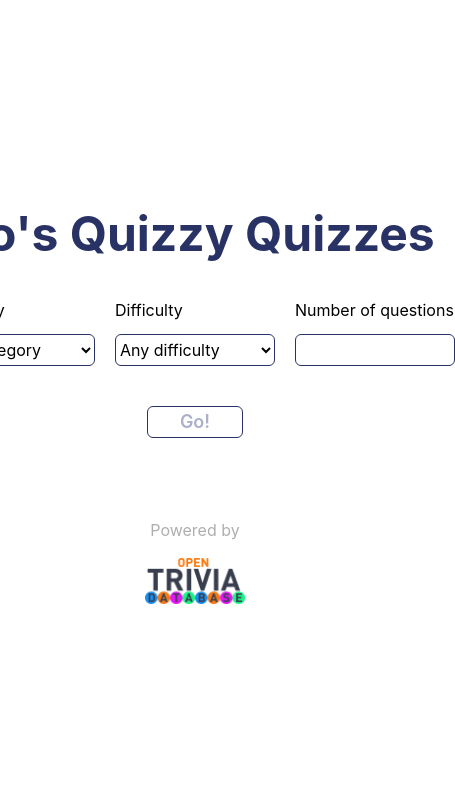
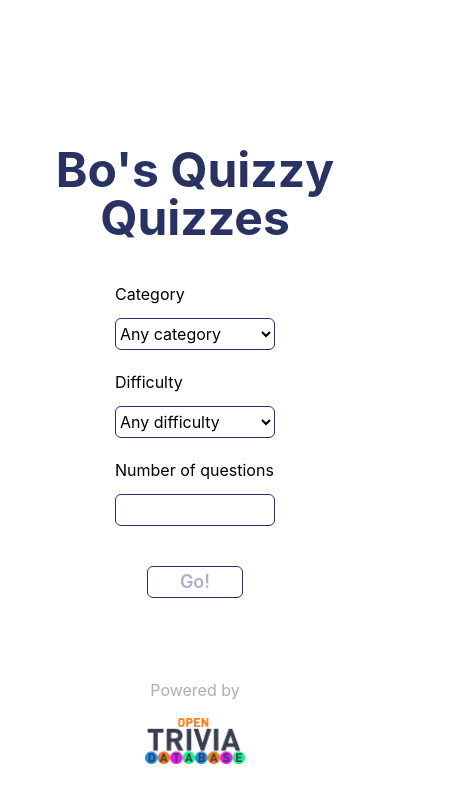
Before and after one commit to sempitrnal/quizzy-quizzes, a React (Create React App) app: page / in a window 390 px wide. Shown: the top 802 px of the page, 455 px wide, since content can reach past the window. Built offline with nearby package versions, Linux system fonts and the light colour scheme.

Commit message:
added mobile responsiveness

```diff
--- a/public/index.html
+++ b/public/index.html
@@ -5,6 +5,7 @@
     <link rel="icon" href="%PUBLIC_URL%/favicon.ico" />
     <meta name="viewport" content="width=device-width, initial-scale=1" />
     <meta name="theme-color" content="#000000" />
+
     <meta
       name="description"
       content="Web site created using create-react-app"
@@ -24,7 +25,7 @@
       work correctly both with client-side routing and a non-root public URL.
       Learn how to configure a non-root public URL by running `npm run build`.
     -->
-    <title>React App</title>
+    <title>Quizzy Quizzes</title>
   </head>
   <body>
     <noscript>You need to enable JavaScript to run this app.</noscript>
--- a/src/components/Home.jsx
+++ b/src/components/Home.jsx
@@ -28,9 +28,9 @@ function Home({ startQuiz, quizDetails, setQuizDetails }) {
       animate={{ y: 0, opacity: 1 }}
       exit={{ scale: 5, opacity: 0 }}
       transition={{ duration: 0.8 }}
-      className="flex flex-col justify-center items-center absolute bottom-[15rem]"
+      className="flex flex-col justify-center items-center absolute bottom-[5rem] lg:bottom-[15rem] overflow-hidden"
     >
-      <p className="text-5xl text-[#293264] font-bold mb-10 font-[Inter]">
+      <p className="text-5xl text-[#293264] font-bold mb-10 font-[Inter] text-center">
         Bo's Quizzy Quizzes
       </p>
 
@@ -42,7 +42,7 @@ function Home({ startQuiz, quizDetails, setQuizDetails }) {
           startQuiz();
         }}
       >
-        <div className="flex items-end gap-5">
+        <div className="flex items-end gap-5 flex-col lg:flex-row">
           <div className="flex flex-col">
             <label htmlFor="category" className="mb-3">
               Category
--- a/src/components/Loader.jsx
+++ b/src/components/Loader.jsx
@@ -1,13 +1,13 @@
-import React from 'react';
-import { ClipLoader } from 'react-spinners';
-import { motion, AnimatePresence } from 'framer-motion';
+import React from "react";
+import { ClipLoader } from "react-spinners";
+import { motion, AnimatePresence } from "framer-motion";
 function Loader({ variants }) {
   return (
     <motion.div
       initial="hidden"
       animate="visible"
       exit={{ opacity: 0 }}
-      className="fixed top-[28rem] right-[60rem]"
+      className="fixed left-[50%] bottom-[50%] translate-x-[50%]"
       variants={variants}
     >
       <ClipLoader color="#4D5B9E" />
--- a/src/components/quiz/Question.jsx
+++ b/src/components/quiz/Question.jsx
@@ -2,7 +2,7 @@ import React from "react";
 
 function Question({ question }) {
   return (
-    <div className="mb-10 text-2xl text-[#293264] font-[700] font-[Inter]">
+    <div className="mb-10 text-sm md:text-md lg:text-lg xl:text-2xl text-[#293264] font-[700] font-[Inter]">
       <p dangerouslySetInnerHTML={{ __html: question }}></p>
     </div>
   );
--- a/src/components/quiz/Quiz.jsx
+++ b/src/components/quiz/Quiz.jsx
@@ -213,18 +213,18 @@ function Quiz({ quizDetails, back }) {
           transition={{ delay: 0.8 }}
         >
           <div className="">
-            <h1 className="text-lg text-[#bfc4dc] font-semibold font-[Inter]">
+            <h1 className="text-xs lg:text-lg text-[#bfc4dc] font-semibold font-[Inter]">
               Quiz Difficulty
             </h1>
-            <p className="text-4xl text-[#293264] font-bold font-[Inter] capitalize">
+            <p className="text-md lg:text-2xl text-[#293264] font-bold font-[Inter] capitalize">
               {quiz[0].difficulty}
             </p>
           </div>
           <div className="text-end">
-            <h1 className="text-lg text-[#bfc4dc] font-semibold font-[Inter]">
+            <h1 className="text-xs lg:text-lg text-[#bfc4dc] font-semibold font-[Inter]">
               Quiz Category
             </h1>
-            <p className="text-4xl text-[#293264] font-bold font-[Inter] ">
+            <p className="text-md lg:text-2xl text-[#293264] font-bold font-[Inter] ">
               {quiz[0].category}
             </p>
           </div>
--- a/src/components/quiz/QuizItem.jsx
+++ b/src/components/quiz/QuizItem.jsx
@@ -1,14 +1,14 @@
-import React, { useState } from 'react';
-import { motion } from 'framer-motion';
-import Choice from './Choice';
-import { nanoid } from 'nanoid';
-import Question from './Question';
+import React, { useState } from "react";
+import { motion } from "framer-motion";
+import Choice from "./Choice";
+import { nanoid } from "nanoid";
+import Question from "./Question";
 function QuizItem({ question, choices, onClick, setQuizItem, isDone }) {
   return (
-    <div className="flex flex-col justify-center items-center p-6 shadow-md rounded-lg mb-10 w-[50rem]">
+    <div className="flex flex-col justify-center items-center p-6 shadow-md rounded-lg mb-10 w-[20rem] md:w-[40rem] lg:w-[50rem]">
       <Question question={question} key={question.id} />
 
-      <div className="flex gap-5">
+      <div className="flex flex-col gap-5 md:flex-row">
         {choices.map((choice) => {
           return (
             <Choice
```
Also changed, not shown: 1 other file (tests, documents, lock files or other folders).
